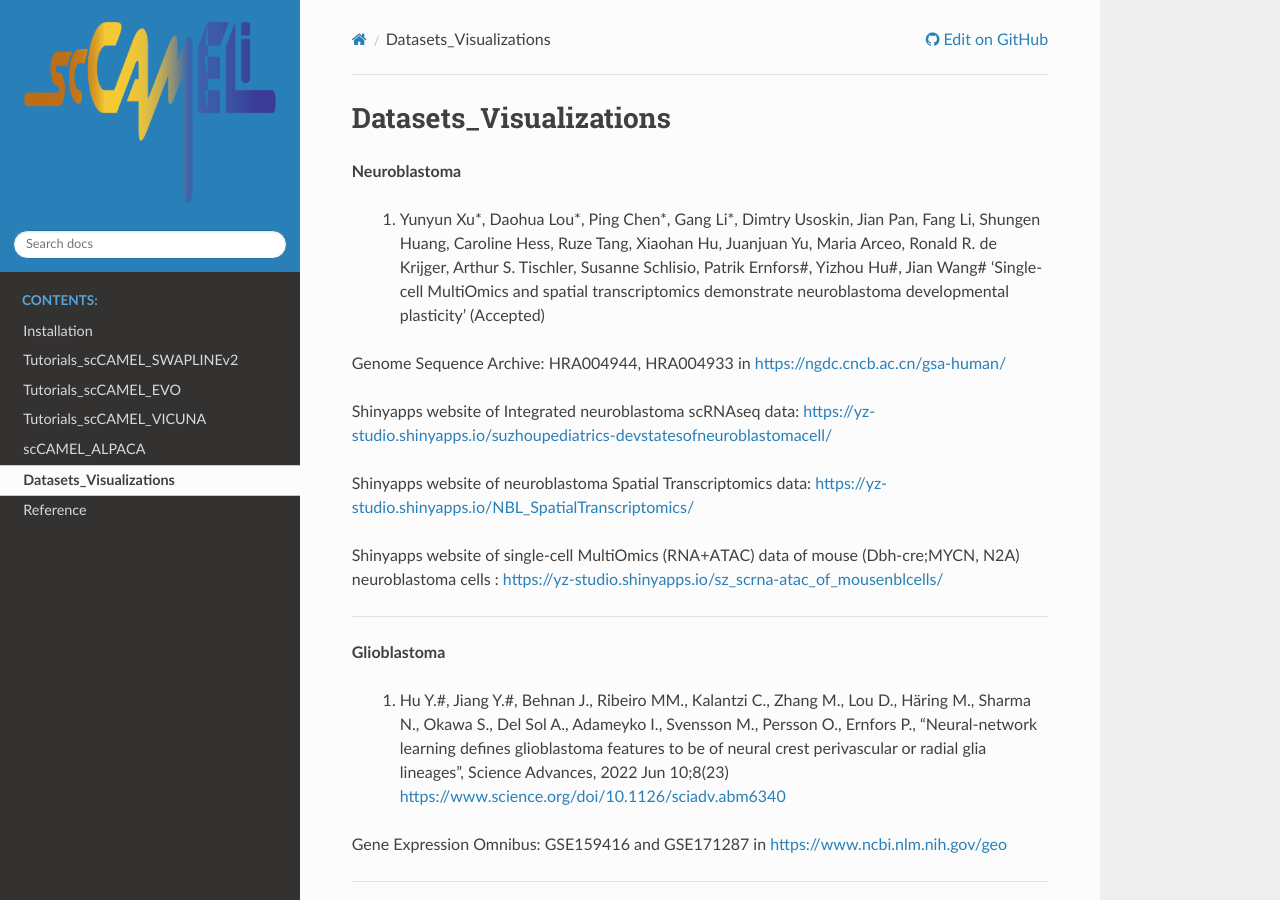
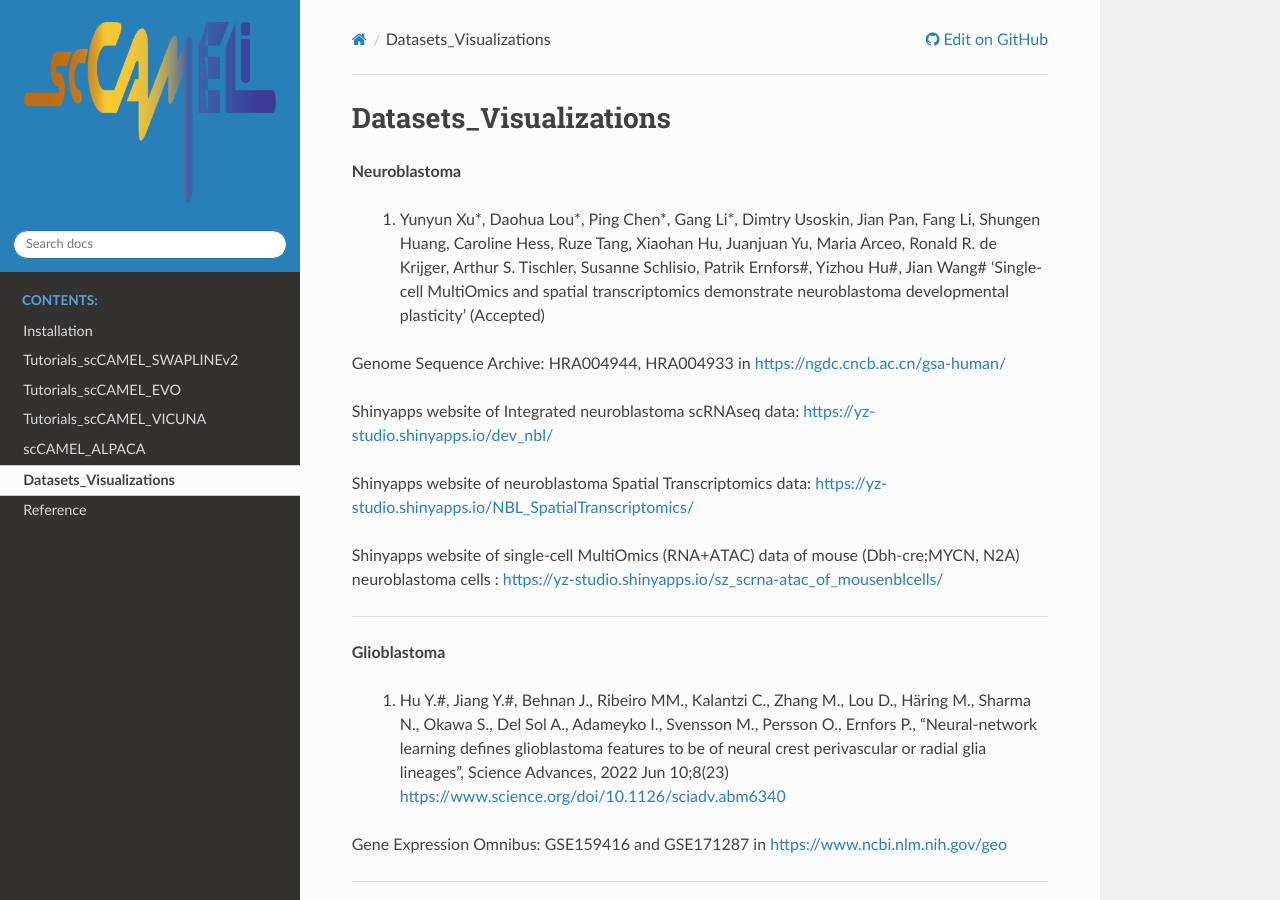
Before and after one commit to StudioYZ/scCAMEL, a Sphinx documentation site: the page built from source/Datasets_Visualizations/index.rst, in a window 1280 px wide and 900 px high. Built offline with Sphinx 7.4.7 and the Read the Docs theme 3.1.0, drawn with Linux system fonts in a browser that asks for light colours; pages that are not in the unit, such as notebooks, are missing from menus; some of the changed lines change nothing that is shown.

Commit message:
Update index.rst

```diff
--- a/source/Datasets_Visualizations/index.rst
+++ b/source/Datasets_Visualizations/index.rst
@@ -10,7 +10,7 @@ Datasets_Visualizations
 
 Genome Sequence Archive: HRA004944, HRA004933 in https://ngdc.cncb.ac.cn/gsa-human/
 
-Shinyapps website of Integrated neuroblastoma scRNAseq data: https://yz-studio.shinyapps.io/suzhoupediatrics-devstatesofneuroblastomacell/
+Shinyapps website of Integrated neuroblastoma scRNAseq data: https://yz-studio.shinyapps.io/dev_nbl/
 
 Shinyapps website of neuroblastoma Spatial Transcriptomics data: https://yz-studio.shinyapps.io/NBL_SpatialTranscriptomics/
 
```
